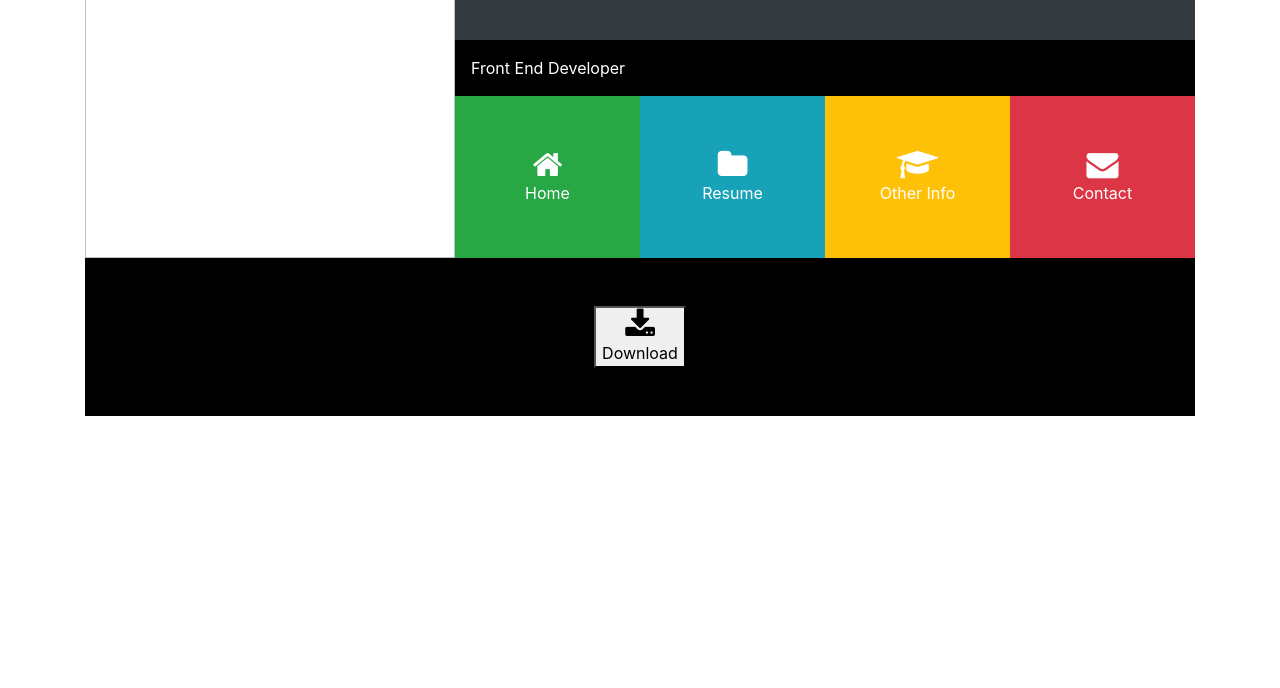
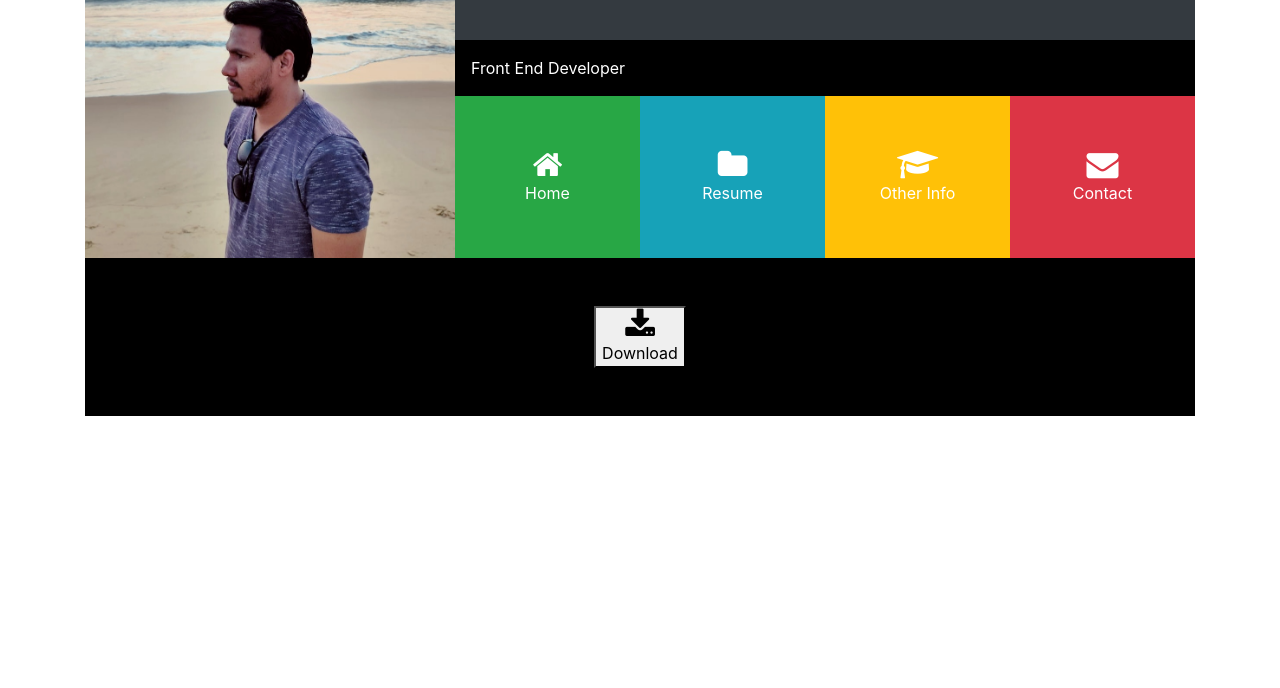
Before and after one commit to SidduKuri/Siddukuri.github.io, a plain HTML site: page index.html in a window 1280 px wide. Shown: the part 112-800 px from the top of the page. Drawn offline with nearby package versions, Linux system fonts and the light colour scheme.

Commit message:
Update index.html

```diff
--- a/index.html
+++ b/index.html
@@ -15,7 +15,7 @@
         <div class="container">
             <div class="row no-gutters">
                 <div class="col-lg-4 col-md-4">
-                    <img src="../Personal Portfolio/img1.jpg" alt="">
+                    <img src="img1.jpg" alt="">
                 </div>
                 <div class="col-lg-8 col-md-8">
                     <div class="d-flex flex-column">
```
